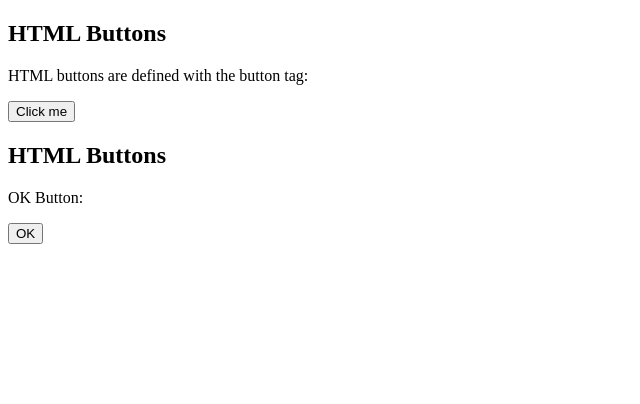
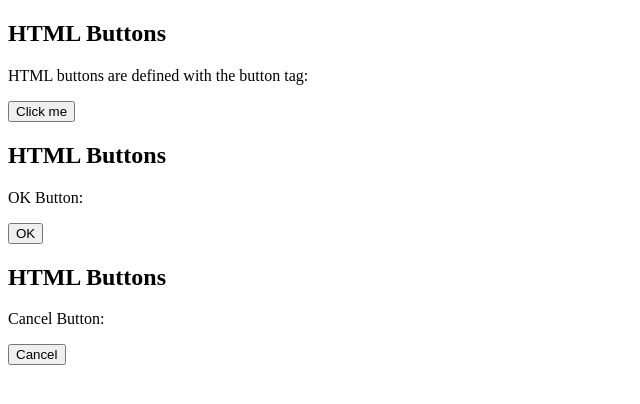
Before and after one commit to pranabroyusa/Learn_Git, a plain HTML site: page Index.html in a window 1280 px wide. Shown: the whole page, without its empty margins (0-640 px from the left). Drawn offline with Linux system fonts and the light colour scheme.

Commit message:
Added Cancelled button

```diff
--- a/Index.html
+++ b/Index.html
@@ -12,5 +12,10 @@
 
 <button>OK</button>
 
+<h2>HTML Buttons</h2>
+<p>Cancel Button:</p>
+
+<button>Cancel</button>
+
 </body>
 </html>
```
